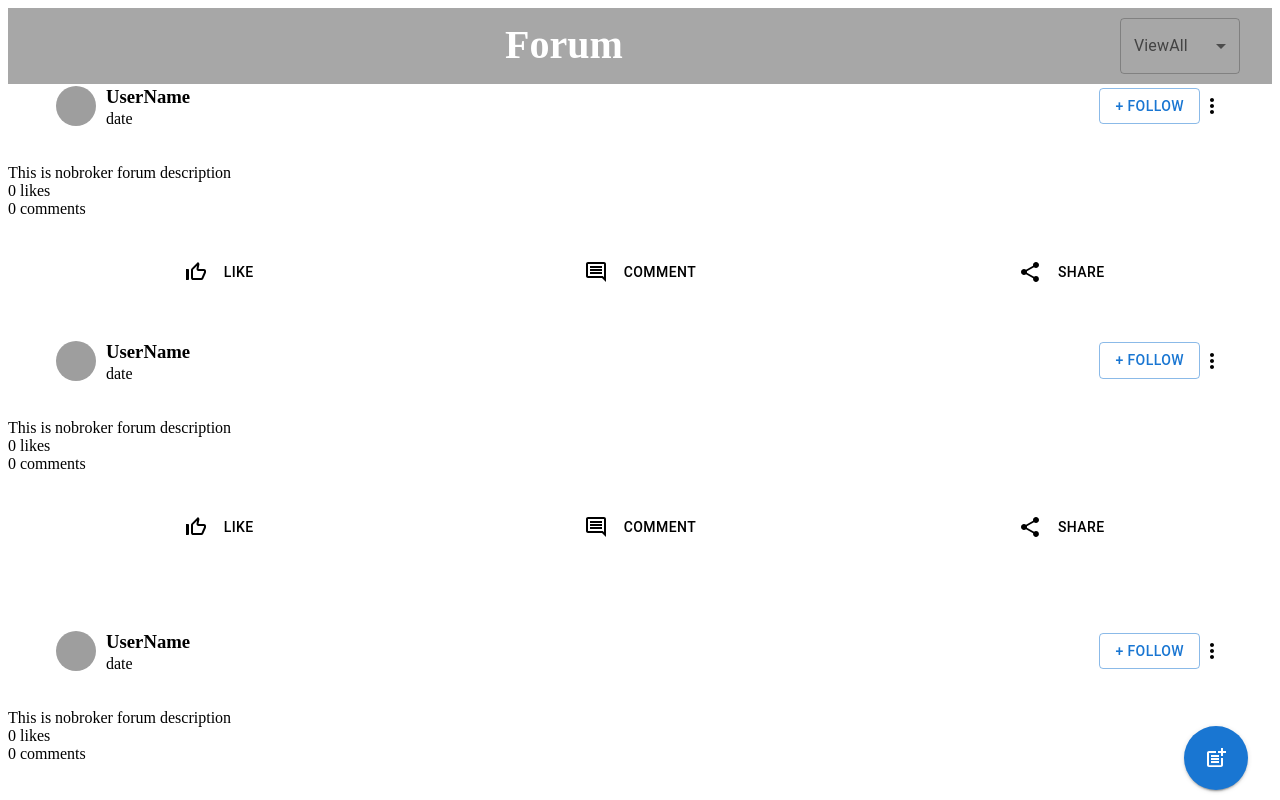
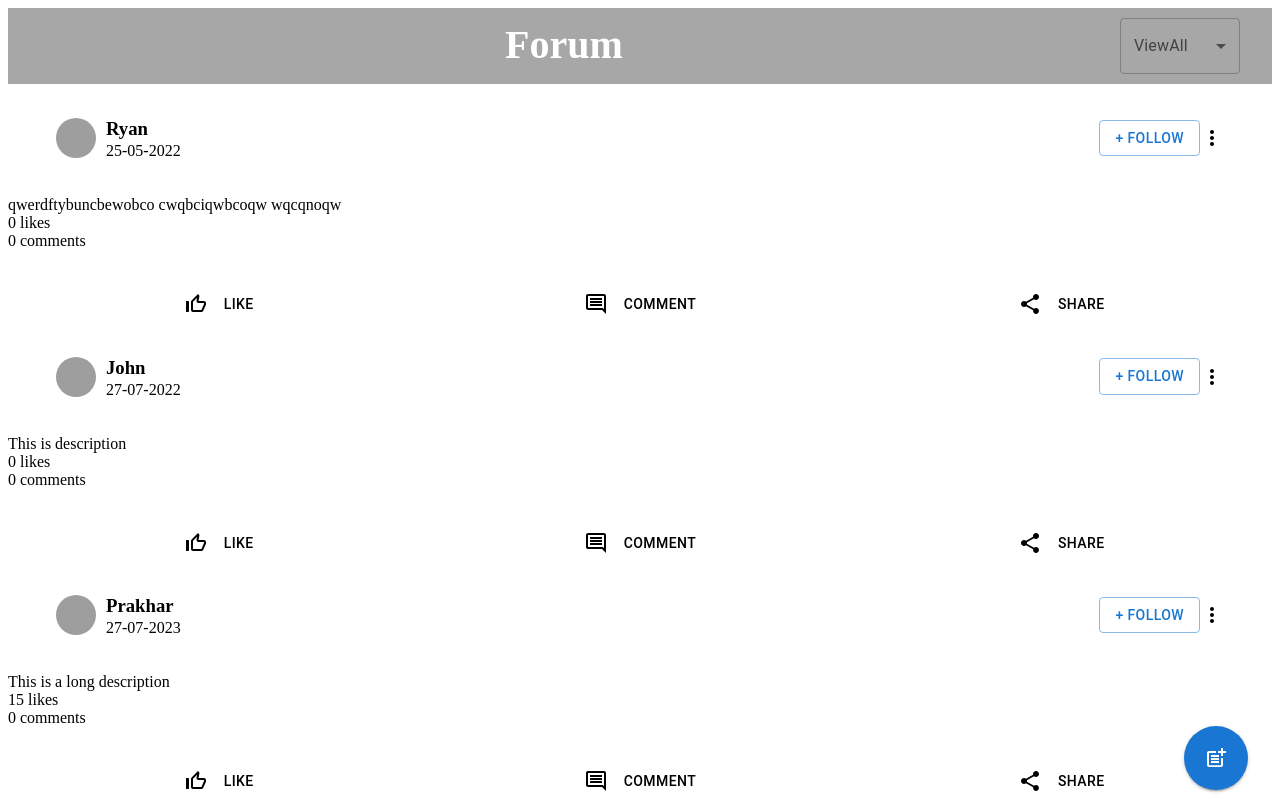
Before and after one commit to nirav19029/hood-forum, a React (Create React App) app in the folder frontend/: page / in a window 1280 px wide. Shown: the top 800 px of the page. Built offline with nearby package versions, Linux system fonts and the light colour scheme; grey boxes are pictures that could not be loaded.

Commit message:
Dynamically rendering of post

```diff
--- a/frontend/src/App.js
+++ b/frontend/src/App.js
@@ -5,12 +5,17 @@ import Header from "./components/Header/Header";
 import "./App.css";
 
 const App = () => {
+  let data = require("./data/post.json");
+  // console.log(data[0]);
+
   return (
     <div>
       <Header />
 
-      <Card />
-      <Card />
+      {data.map((e) => {
+        return <Card value={e} key={e._id} />;
+      })}
+      {/* <Card />
 
       <br />
       <br />
@@ -22,7 +27,7 @@ const App = () => {
       <Card />
       <Card />
 
-      <br />
+      <br /> */}
       <br />
       <div className="modal-wrapper">
         <AddFormModal />
--- a/frontend/src/components/Card/Card.css
+++ b/frontend/src/components/Card/Card.css
@@ -1,3 +1,7 @@
+.card-container{
+    margin-top: 2rem;
+}
+
 .container {
     display: flex;
     justify-content: space-between;
--- a/frontend/src/components/Card/Card.js
+++ b/frontend/src/components/Card/Card.js
@@ -1,29 +1,23 @@
-import React, { useEffect } from "react";
+import React from "react";
 import Avatar from "@mui/material/Avatar";
 import MoreVertIcon from "@mui/icons-material/MoreVert";
 import Button from "@mui/material/Button";
 import ThumbUpOffAltIcon from "@mui/icons-material/ThumbUpOffAlt";
 import CommentOutlinedIcon from "@mui/icons-material/CommentOutlined";
 import ShareIcon from "@mui/icons-material/Share";
-import axios from "axios";
 import "./Card.css";
 
-const Card = () => {
-  useEffect(() => {
-    let data = require("../../data/post.json");
-    console.log(data);
-  }, []);
-
+const Card = (e) => {
+  console.log(e.value);
   return (
-    <div className="card-container" style={{ marginBottom: "3rem" }}>
+    <div className="card-container" id={e.value._id}>
       {/* Userinfo */}
-
       <div className="container">
         <div className="data">
           <Avatar src="/broken-image.jpg" className="img" />
           <div className="info">
-            <h3>UserName</h3>
-            <p>date</p>
+            <h3>{e.value.userName}</h3>
+            <p>{e.value.date}</p>
           </div>
         </div>
         <div className="follow">
@@ -36,11 +30,11 @@ const Card = () => {
       <br />
 
       {/* Content */}
-      <div className="content">This is nobroker forum description</div>
+      <div className="content">{e.value.description}</div>
 
       {/* No.of likes/response */}
       <div className="updation">
-        <div className="like-update">0 likes</div>
+        <div className="like-update">{e.value.like} likes</div>
         <div className="comment-update">0 comments</div>
       </div>
 
--- a/frontend/src/data/post.json
+++ b/frontend/src/data/post.json
@@ -6,7 +6,9 @@
   "userId": "123",
   "description": "qwerdftybuncbewobco cwqbciqwbcoqw wqcqnoqw",
   "like": 0,
-  "_class": "com.example.forum.models.PostEntity"
+  "_class": "com.example.forum.models.PostEntity",
+  "date":"25-05-2022",
+  "userName":"Ryan"
 },{
   "_id": {
     "$oid": "62dee522637ab84d89196d92"
@@ -15,5 +17,18 @@
   "userId": "1234",
   "description": "This is description",
   "like": 0,
-  "_class": "com.example.forum.models.PostEntity"
+  "_class": "com.example.forum.models.PostEntity",
+  "date":"27-07-2022",
+  "userName":"John"
+},{
+  "_id": {
+    "$oid": "62dfe522637ab84d89196d92"
+  },
+  "title": "new post 12",
+  "userId": "12345",
+  "description": "This is a long description",
+  "like": 15,
+  "_class": "com.example.forum.models.PostEntity",
+  "date":"27-07-2023",
+  "userName":"Prakhar"
 }]
```
Also changed, not shown: frontend/src/index.js (+0 -11 lines).
